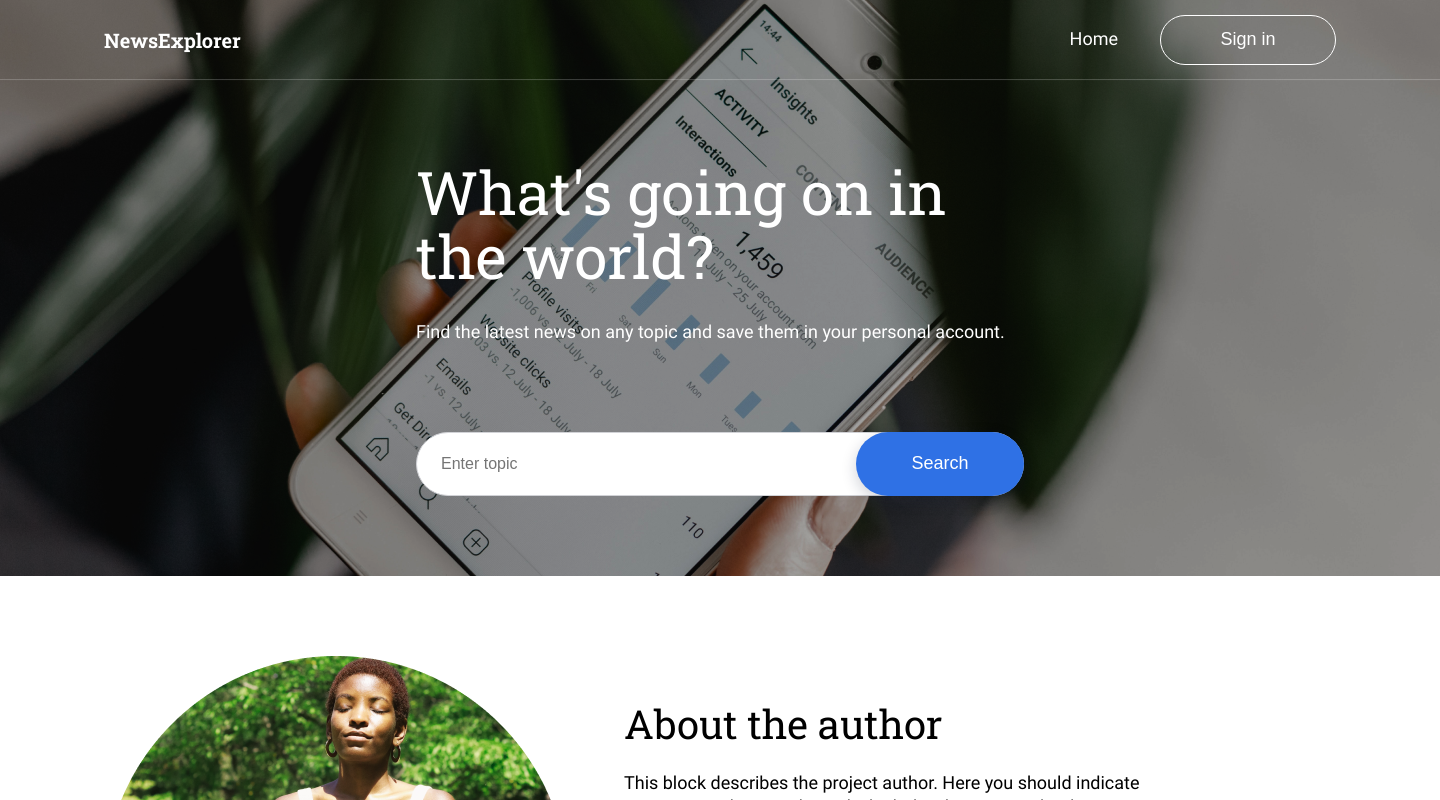
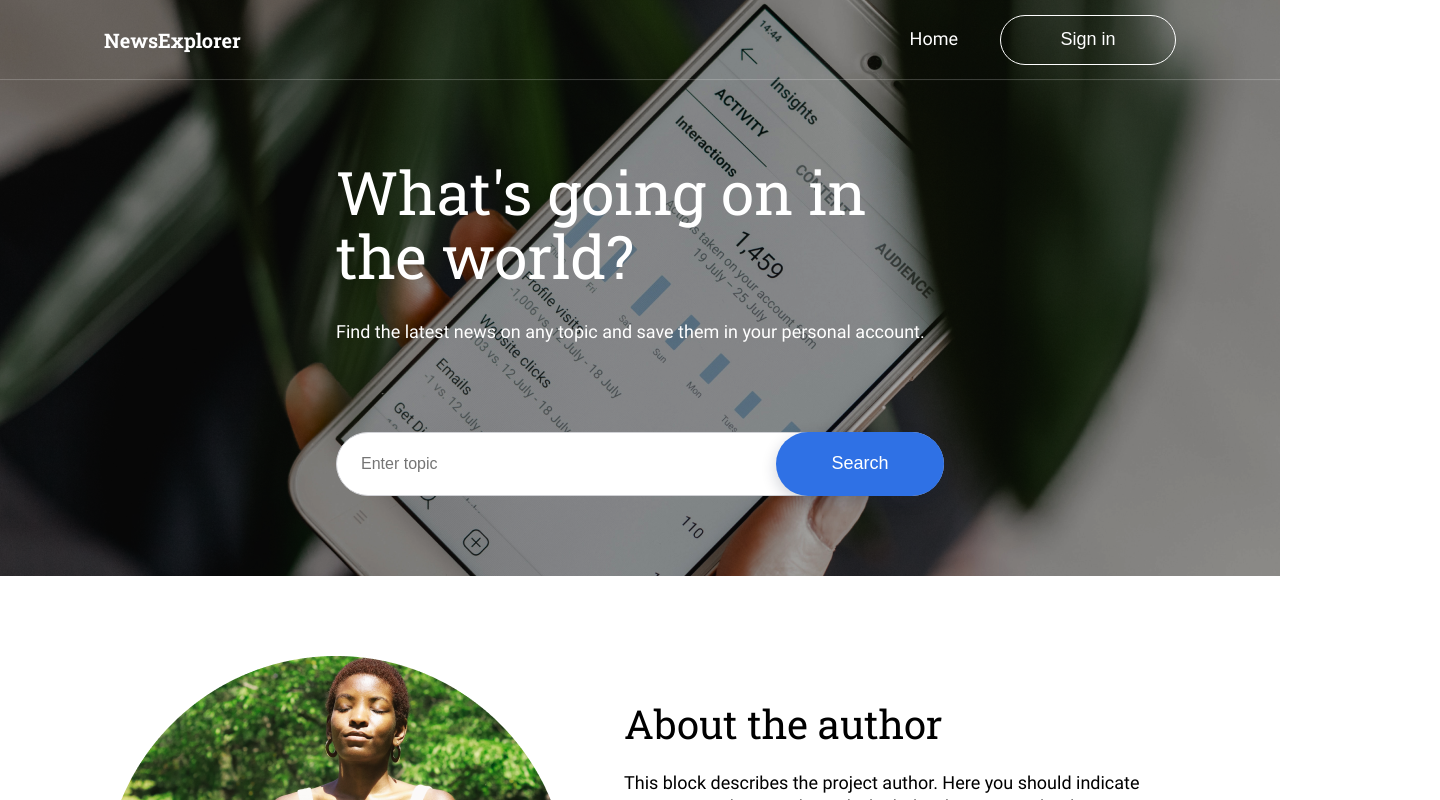
Before and after one commit to Mprystal/news-explorer-frontend, a React (Create React App) app in the folder news-explorer/: page / in a window 1280 px wide. Shown: the top 800 px of the page, 1440 px wide, since content can reach past the window. Built offline with nearby package versions, Linux system fonts and the light colour scheme.

Commit message:
stretch image to cover vw, fix header

```diff
--- a/news-explorer/src/components/Footer/Footer.css
+++ b/news-explorer/src/components/Footer/Footer.css
@@ -18,12 +18,6 @@
   line-height: 1.37;
 }
 
-.footer__link-container {
-}
-
-.footer__social-container {
-}
-
 .footer__link {
   text-decoration: none;
   color: black;
--- a/news-explorer/src/components/Footer/Footer.js
+++ b/news-explorer/src/components/Footer/Footer.js
@@ -9,11 +9,11 @@ function Footer() {
         <footer className='footer'>
             <p className="footer__paragraph">&copy; 2020 Supersite, Powered by News API</p>
          <div className='footer__container'>
-             <div className='footer__link-container' >
+             <div>
                 <Link className='footer__link' to='/'>Home</Link>
                 <a className='footer__link' href='https://practicum.yandex.com/web/' >Practicum by Yandex</a>
              </div>
-             <div className='footer__social-container'>
+             <div>
                 <a className='footer__link-social' href="https://github.com/Mprystal"><img src={git} alt='github account' /></a>
                 <a className='footer__link-social' href="https://www.facebook.com/"><img src={facebook} alt='facebook account' /></a>
              </div>
--- a/news-explorer/src/components/Header/Header.css
+++ b/news-explorer/src/components/Header/Header.css
@@ -1,6 +1,7 @@
 .header {
   height: 80px;
-  width: 1440px;
+  width: 100%;
+  max-width: 1440px;
   background: transparent;
   display: flex;
   justify-content: space-between;
@@ -8,6 +9,7 @@
   box-shadow: inset 0px -1px 0px rgba(255, 255, 255, 0.2);
   align-items: center;
   position: absolute;
+  z-index: 100;
 }
 
 .header__title {
--- a/news-explorer/src/components/Main/Main.css
+++ b/news-explorer/src/components/Main/Main.css
@@ -1,9 +1,15 @@
 .main {
-  width: 1440px;
   height: 576px;
   display: flex;
   align-items: center;
   justify-content: center;
+  left: 50%;
+  margin-left: -50vw;
+  margin-right: -50vw;
+  position: relative;
+  right: 50%;
+  width: 100vw;
+  background-size: cover;
 }
 
 .main__container {
```
